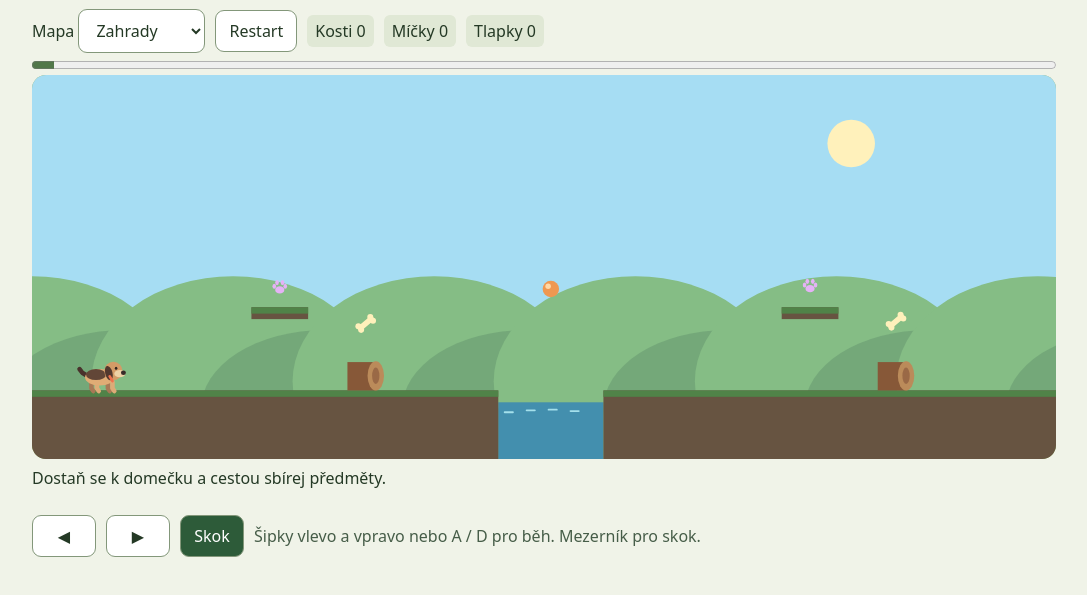
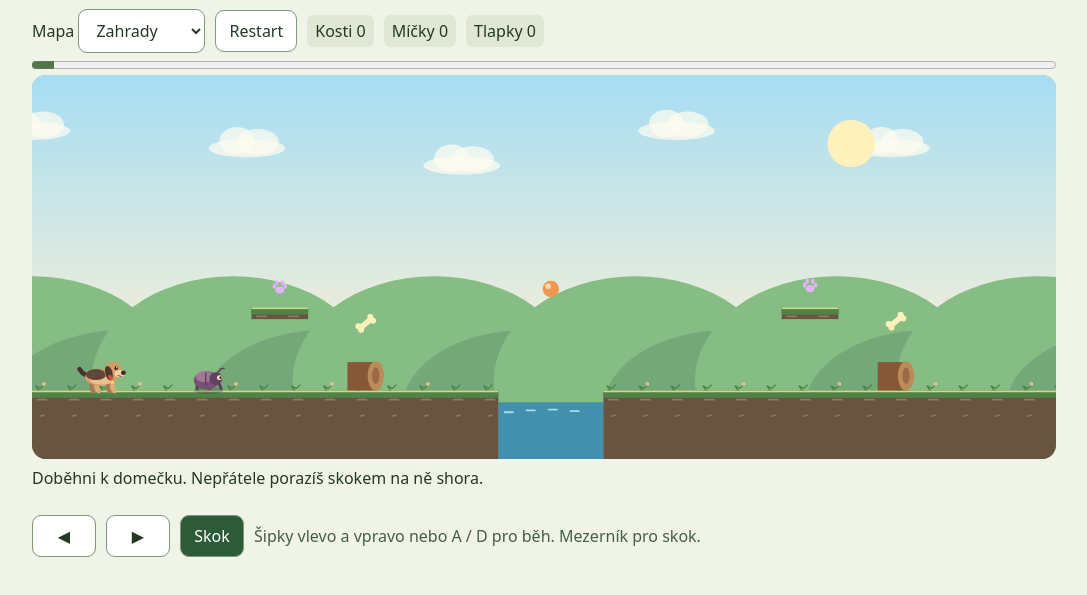
Before and after one commit to tomasluzar79-ctrl/game, a plain HTML site: page index.html in a window 1280 px wide. Shown: the part 83-678 px from the top of the page, without its empty margins (96-1183 px from the left). Drawn offline with Linux system fonts and the light colour scheme.

Commit message:
Vylepšit kresbu plošinovky a přidat pohyblivé nepřátele

```diff
--- a/index.html
+++ b/index.html
@@ -19,7 +19,16 @@ function build(level){
   ...level.gaps.map(([a,b])=>({x:(a+b)/2,y:floor-108,type:1})),
   ...ledges.map(({x,y,w})=>({x:x+w/2,y:y-21,type:2}))
  ];
- return {...level,ground,logs,ledges,solids:[...ground,...logs,...ledges],items,goal:level.end-100};
+ const enemies=ground.flatMap(({x,w})=>{
+  const points=[];
+  for(let at=x+215;at<x+w-120&&at<level.end-260;at+=260){
+   if(level.logs.every(log=>Math.abs(log-at)>88)){
+    points.push({x:at,start:at,y:floor-25,w:32,h:25,dir:1,dead:false});
+   }
+  }
+  return points;
+ });
+ return {...level,ground,logs,ledges,enemies,solids:[...ground,...logs,...ledges],items,goal:level.end-100};
 }
 function player(x=60){return {x,y:floor-32,w:34,h:32,vx:0,vy:0,grounded:true,face:1,phase:0,coyote:0};}
 const overlap=(a,b)=>a.x<b.x+b.w&&a.x+a.w>b.x&&a.y<b.y+b.h&&a.y+a.h>b.y;
@@ -52,13 +61,31 @@ levels.forEach(({name},i)=>select.add(new Option(name,i)));
 function updateCounts(){tally.forEach((node,i)=>node.textContent=labels[i]+' '+counts[i]);}
 function reset(i){
  level=i;m=build(levels[i]);p=player();checkpoint=p.x;counts=[0,0,0];buffer=0;won=false;
- select.value=i;progress.value=0;next.hidden=true;status.textContent='Dostaň se k domečku a cestou sbírej předměty.';updateCounts();
+ select.value=i;progress.value=0;next.hidden=true;status.textContent='Doběhni k domečku. Nepřátele porazíš skokem na ně shora.';updateCounts();
+}
+function enemyContact(p,enemy,previousBottom,wasFalling){
+ if(enemy.dead||!overlap(p,enemy))return '';
+ return wasFalling&&previousBottom<=enemy.y+2?'stomp':'hit';
 }
 function tick(){
  if(won)return;
  const held=[...pointers.values()];
  const dir=Number(keys.has('ArrowRight')||keys.has('KeyD')||held.includes(1))-Number(keys.has('ArrowLeft')||keys.has('KeyA')||held.includes(-1));
+ const previousBottom=p.y+p.h;
+ const wasFalling=p.vy>0;
  buffer=step(p,m,dir,buffer);
+ for(const enemy of m.enemies){
+  if(enemy.dead)continue;
+  enemy.x+=enemy.dir*(1+level*.25);
+  if(Math.abs(enemy.x-enemy.start)>=42)enemy.dir*=-1;
+  const contact=enemyContact(p,enemy,previousBottom,wasFalling);
+  if(contact==='stomp'){
+   enemy.dead=true;p.y=enemy.y-p.h;p.vy=-8.8;p.grounded=false;p.coyote=0;
+  }
+  if(contact==='hit'){
+   p=player(checkpoint);buffer=0;status.textContent='Fíbí se vrátila na bezpečné místo. Na nepřítele skoč shora.';return;
+  }
+ }
  if(p.y>440){p=player(checkpoint);buffer=0;status.textContent='Fíbí se vrátila na břeh. Zkus skočit znovu.';return;}
  for(const [a,b] of m.gaps)if(p.grounded&&p.y+p.h===floor&&p.x>=b&&p.x<b+115)checkpoint=Math.max(checkpoint,b+8);
  for(const item of m.items){
@@ -80,6 +107,20 @@ function line(points,color,width){
  for(const point of points.slice(1))ctx.lineTo(...point);
  ctx.stroke();
 }
+function drawEnemy(enemy,now){
+ const {x,y,dir}=enemy, stride=Math.sin(now/80+x*.08)*3;
+ ctx.save();ctx.translate(x+16,y+14);ctx.scale(dir,1);
+ ellipse(0,11,16,4,'#23352b40');
+ for(const [i,leg] of [-10,-3,5,11].entries()){
+  line([[leg,2],[leg+(i%2?stride:-stride),9]],'#563b55',3);
+ }
+ ellipse(-2,0,14,10,'#755274');ellipse(-4,-4,10,6,'#a4769a');
+ line([[-3,-8],[-3,5]],'#573b55',1.4);
+ ellipse(8,-2,7,7,'#63425f');
+ line([[9,-7],[14,-13],[17,-13]],'#63425f',1.8);
+ ellipse(12,-3,2.7,2.7,'#fff3ce');ellipse(13,-3,1.15,1.4,'#30202d');
+ ctx.restore();
+}
 function drawDog(now){
  const gait=p.grounded&&p.vx?Math.sin(p.phase):0;
  const bob=p.grounded?(p.vx?Math.abs(gait)*2:Math.sin(now/220)):-3;
@@ -89,12 +130,15 @@ function drawDog(now){
   const swing=p.grounded?gait*(i%2?5:-5):(i<2?5:-5);
   line([[x,5],[x+swing,12],[x+swing+2,p.grounded?15:10]],i%2?'#ddab77':'#a87956',5);
  }
- ellipse(-3,0,16,9,'#e0ac75');
+ ellipse(-3,0,16,9,'#d59a68');
+ ellipse(-1,3,13,5,'#edbf8e');
  ellipse(-7,-3,11,6,'#624637');
  ellipse(12,-7,10,10,'#d39b67');
  ctx.save();ctx.translate(8,-9);ctx.rotate(gait*.22-.25);ellipse(-2,4,4,8,'#52382e');ctx.restore();
- ellipse(19,-4,6,4,'#eed1a5');ellipse(23,-5,2.7,2.5,'#382b29');ellipse(15,-10,1.4,1.7,'#302420');
- line([[8,-1],[11,4]],'#ef714e',3);ctx.restore();
+ ellipse(19,-4,6,4,'#eed1a5');ellipse(23,-5,2.7,2.5,'#382b29');
+ ellipse(15,-10,1.8,2,'#302420');ellipse(15.5,-10.6,.65,.65,'#fff8e1');
+ line([[17,-2],[21,-1]],'#8c5a48',1.1);
+ line([[8,-1],[11,4]],'#db5148',3.5);ellipse(11,5,1.8,2.2,'#f6d36b');ctx.restore();
 }
 function drawItem(item,now){
  const {x,type}=item,y=item.y+Math.sin(now/180+x)*3;
@@ -112,7 +156,12 @@ function render(now){
  if(canvas.width!==width||canvas.height!==height){canvas.width=width;canvas.height=height;}
  const scale=h/420, view=w/scale, camera=Math.max(0,Math.min(m.end-view,p.x-view*.32));
  ctx.setTransform(dpr*scale,0,0,dpr*scale,0,0);
- ctx.fillStyle=m.sky;ctx.fillRect(0,0,view,420);
+ const sky=ctx.createLinearGradient(0,0,0,345);
+ sky.addColorStop(0,m.sky);sky.addColorStop(1,'#fff2d4');ctx.fillStyle=sky;ctx.fillRect(0,0,view,420);
+ for(let i=-1;i<Math.ceil(view/235)+2;i++){
+  const x=i*235-(camera*.12)%235,y=49+(i%3)*19;
+  ellipse(x,y+12,42,10,'#fffcf0b8');ellipse(x-11,y+4,19,15,'#fffcf0b8');ellipse(x+12,y+5,23,14,'#fffcf0b8');
+ }
  ellipse(view*.80,75,26,26,'#fff1bb');
  for(let i=-1;i<Math.ceil(view/220)+2;i++){
   const x=i*220-(camera*.24)%220;
@@ -129,7 +178,16 @@ function render(now){
  }
  for(const s of [...m.ground,...m.ledges]){
   ctx.fillStyle='#675441';ctx.fillRect(s.x,s.y,s.w,s.h);
-  ctx.fillStyle=m.land;ctx.fillRect(s.x,s.y,s.w,7);
+  ctx.fillStyle=m.land;ctx.fillRect(s.x,s.y,s.w,8);
+  ctx.fillStyle='#cadd8b';ctx.fillRect(s.x,s.y,s.w,2);
+  for(let x=Math.max(s.x+9,Math.floor(camera/35)*35+s.x%35+9);x<Math.min(s.x+s.w-5,camera+view+40);x+=35){
+   line([[x-3,s.y+10],[x+7,s.y+10]],'#987858',2);
+   if(s.h>20){
+    line([[x,s.y+28],[x+4,s.y+27]],'#8f7357',2);
+    line([[x-2,s.y],[x-5,s.y-5],[x,s.y-2],[x+4,s.y-6]],m.land,1.4);
+    if(Math.round(x)%3===0){ellipse(x+4,s.y-7,2,2,'#f9d4a6');ellipse(x+4,s.y-7,.8,.8,'#da8e58');}
+   }
+  }
  }
  for(const s of m.logs){ctx.fillStyle='#875838';ctx.fillRect(s.x,s.y+2,s.w-8,s.h-2);ellipse(s.x+s.w-9,s.y+17,9,16,'#bb8b5a');ellipse(s.x+s.w-9,s.y+17,4,9,'#9a6946');}
  for(const item of m.items)if(!item.taken&&item.x>=camera-20&&item.x<=camera+view+20)drawItem(item,now);
@@ -137,6 +195,7 @@ function render(now){
  ctx.fillStyle='#f4d9a3';ctx.fillRect(x,floor-59,67,59);
  ctx.fillStyle='#b45c4b';ctx.beginPath();ctx.moveTo(x-9,floor-58);ctx.lineTo(x+34,floor-94);ctx.lineTo(x+76,floor-58);ctx.fill();
  ctx.fillStyle='#554737';ctx.fillRect(x+12,floor-35,23,35);ctx.fillStyle='#91cbd4';ctx.fillRect(x+43,floor-43,15,17);
+ for(const enemy of m.enemies)if(!enemy.dead&&enemy.x>=camera-40&&enemy.x<=camera+view+40)drawEnemy(enemy,now);
  drawDog(now);ctx.restore();
 }
 let last=0,acc=0;
```
